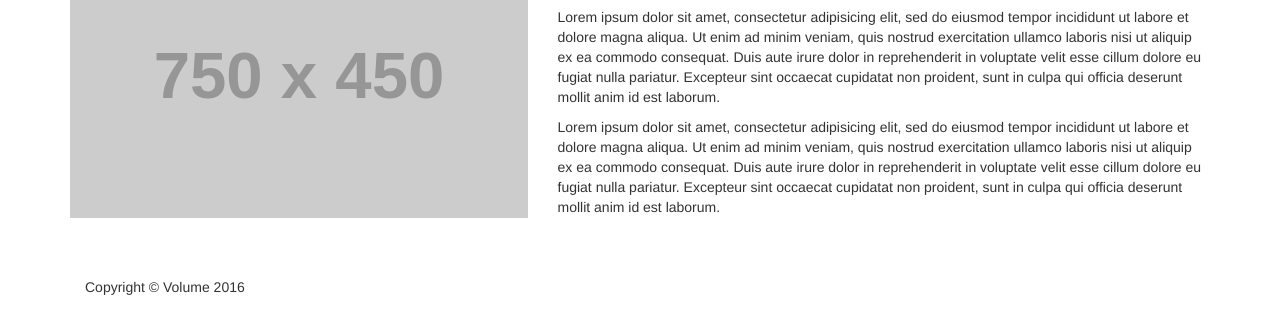
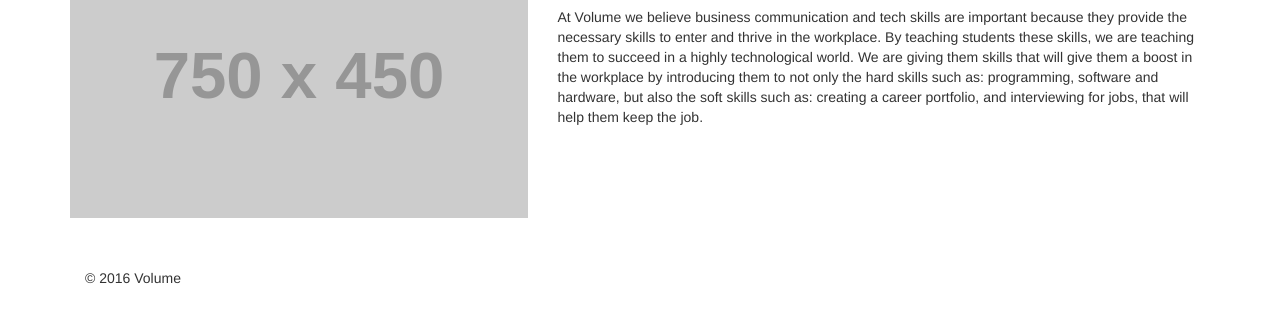
Before and after one commit to Djara94/volume, a plain HTML site: page About.html in a window 1280 px wide. Shown: the part 272-606 px from the top of the page. Drawn offline with Linux system fonts and the light colour scheme; placeholder pictures from the web are drawn by us.

Commit message:
Copyright and Spacing Changes

```diff
--- a/About.html
+++ b/About.html
@@ -127,24 +127,14 @@
             </div>
             <div class="col-md-7">
                 <h2>Our Mission</h2>
-                  <p>Lorem ipsum dolor sit amet, consectetur adipisicing elit, sed do eiusmod
-                  tempor incididunt ut labore et dolore magna aliqua. Ut enim ad minim veniam,
-                  quis nostrud exercitation ullamco laboris nisi ut aliquip ex ea commodo
-                  consequat. Duis aute irure dolor in reprehenderit in voluptate velit esse
-                  cillum dolore eu fugiat nulla pariatur. Excepteur sint occaecat cupidatat non
-                  proident, sunt in culpa qui officia deserunt mollit anim id est laborum.</p>
-                  <p>Lorem ipsum dolor sit amet, consectetur adipisicing elit, sed do eiusmod
-                  tempor incididunt ut labore et dolore magna aliqua. Ut enim ad minim veniam,
-                  quis nostrud exercitation ullamco laboris nisi ut aliquip ex ea commodo
-                  consequat. Duis aute irure dolor in reprehenderit in voluptate velit esse
-                  cillum dolore eu fugiat nulla pariatur. Excepteur sint occaecat cupidatat non
-                  proident, sunt in culpa qui officia deserunt mollit anim id est laborum.</p>
+                  <p>At Volume we believe business communication and tech skills are important because they provide the necessary skills to enter and thrive in the workplace. By teaching students these skills, we are teaching them to succeed in a highly technological world. We are giving them skills that will give them a boost in the workplace by introducing them to not only the hard skills such as: programming, software and hardware, but also the soft skills such as: creating a career portfolio, and interviewing for jobs, that will help them keep the job.</p>
+
             </div>
         </div>
     <!-- footer row, all footer content -->
     <footer>
        <div class="col-lg-12">
-                    <p>Copyright &copy; Volume 2016</p>
+                    <p>&copy; 2016 Volume</p>
                 </div>
     </footer>
   </div>
```
Also changed, not shown: Damaris.html (+1 -1 lines), contact.html (+1 -1 lines), excel.html (+1 -1 lines), index.html (+2 -2 lines), issa.html (+2 -2 lines), karla.html (+2 -2 lines), linkedin.html (+3 -2 lines), martin.html (+1 -1 lines), prepositions.html (+5 -4 lines), tech1.html (+5 -3 lines).
